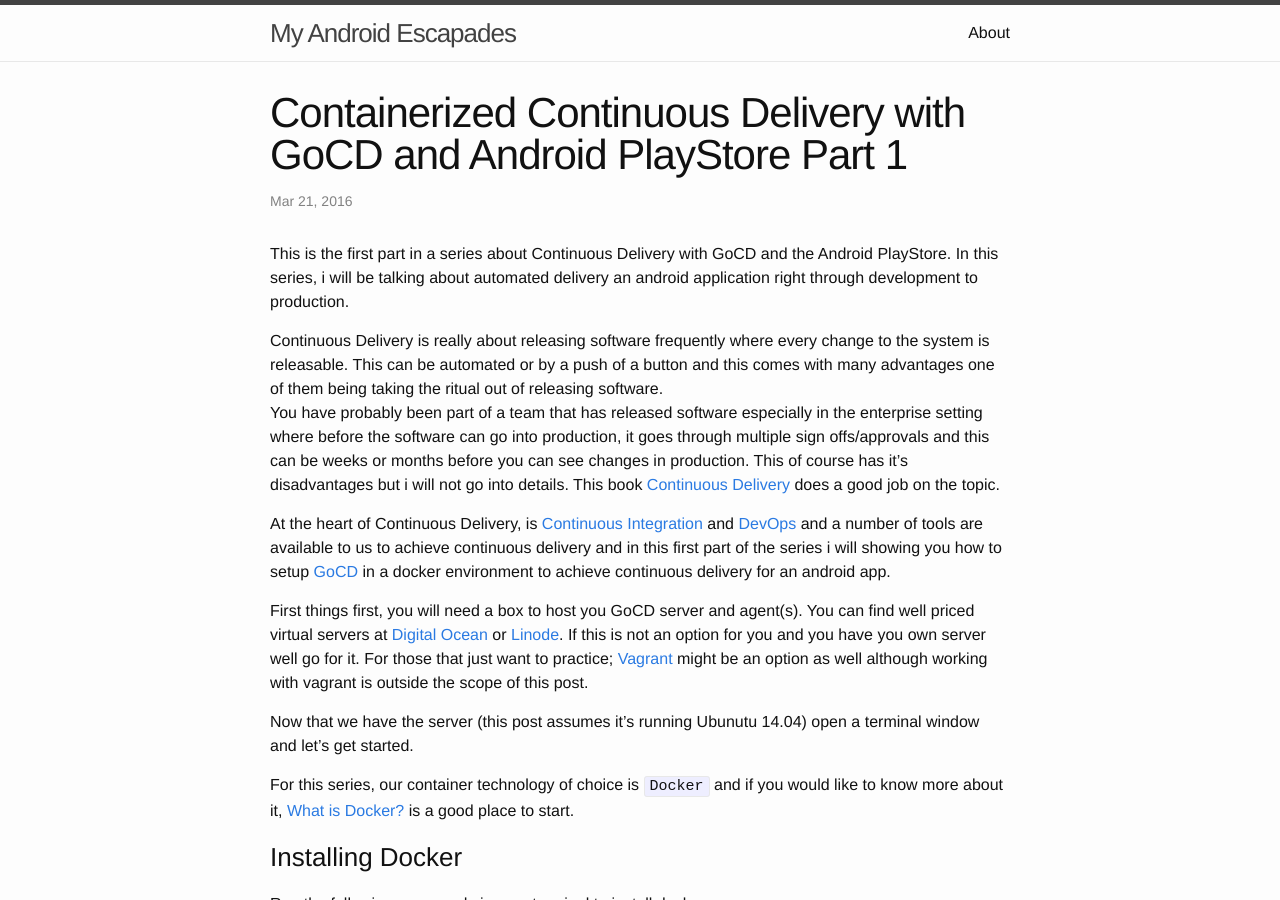
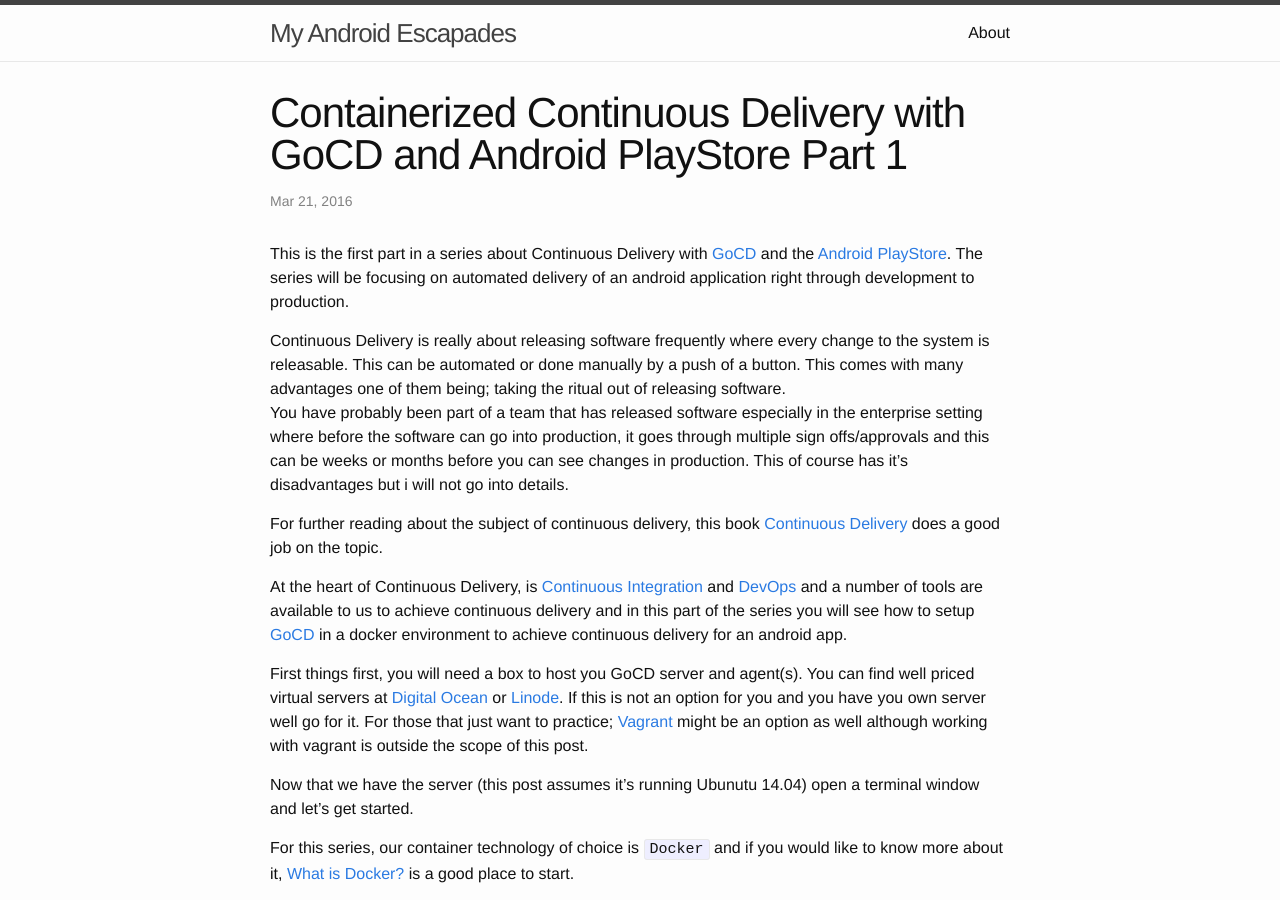
Before and after one commit to ctumwebaze/ctumwebaze.github.io, a Jekyll site: the page built from _posts/2016-03-21-containerized-continuous-delivery-with-gocd-android-playstore-p1.md, in a window 1280 px wide and 900 px high. Built offline with Jekyll 4.4.1, drawn with Linux system fonts in a browser that asks for light colours; comment, search, counter and statistics services are not loaded.

Commit message:
adds part 1 of continuous delivery blog post.

```diff
--- a/_posts/2016-03-21-containerized-continuous-delivery-with-gocd-android-playstore-p1.md
+++ b/_posts/2016-03-21-containerized-continuous-delivery-with-gocd-android-playstore-p1.md
@@ -3,12 +3,14 @@
 title: Containerized Continuous Delivery with GoCD and Android PlayStore Part 1
 categories: android
 ---
-This is the first part in a series about Continuous Delivery with GoCD and the Android PlayStore. In this series, i will be talking about automated delivery an android application right through development to production.
+This is the first part in a series about Continuous Delivery with [GoCD](https://www.go.cd/) and the [Android PlayStore](https://play.google.com/store). The series  will be focusing on automated delivery of an android application right through development to production.
 
-Continuous Delivery is really about releasing software frequently where every change to the system is releasable. This can be automated or by a push of a button and this comes with many advantages one of them being taking the ritual out of releasing software.
-You have probably been part of a team that has released software especially in the enterprise setting where before the software can go into production, it goes through multiple sign offs/approvals and this can be weeks or months before you can see changes in production. This of course has it's disadvantages but i will not go into details. This book [Continuous Delivery](http://www.amazon.com/gp/product/0321601912) does a good job on the topic.
+Continuous Delivery is really about releasing software frequently where every change to the system is releasable. This can be automated or done manually by a push of a button. This comes with many advantages one of them being; taking the ritual out of releasing software.
+You have probably been part of a team that has released software especially in the enterprise setting where before the software can go into production, it goes through multiple sign offs/approvals and this can be weeks or months before you can see changes in production. This of course has it's disadvantages but i will not go into details.
 
-At the heart of Continuous Delivery, is [Continuous Integration](https://en.wikipedia.org/wiki/Continuous_integration) and [DevOps](https://en.wikipedia.org/wiki/DevOps) and a number of tools are available to us to achieve continuous delivery and in this first part of the series i will showing you how to setup [GoCD](https://www.go.cd/) in a docker environment to achieve continuous delivery for an android app.
+For further reading about the subject of continuous delivery, this book [Continuous Delivery](http://www.amazon.com/gp/product/0321601912) does a good job on the topic.
+
+At the heart of Continuous Delivery, is [Continuous Integration](https://en.wikipedia.org/wiki/Continuous_integration) and [DevOps](https://en.wikipedia.org/wiki/DevOps) and a number of tools are available to us to achieve continuous delivery and in this part of the series you will see how to setup [GoCD](https://www.go.cd/) in a docker environment to achieve continuous delivery for an android app.
 
 First things first, you will need a box to host you GoCD server and agent(s). You can find well priced virtual servers at [Digital Ocean](https://www.digitalocean.com/pricing/) or [Linode](https://www.linode.com/pricing). If this is not an option for you and you have you own server well go for it. For those that just want to practice; [Vagrant](https://www.vagrantup.com/) might be an option as well although working with vagrant is outside the scope of this post.
 
```
